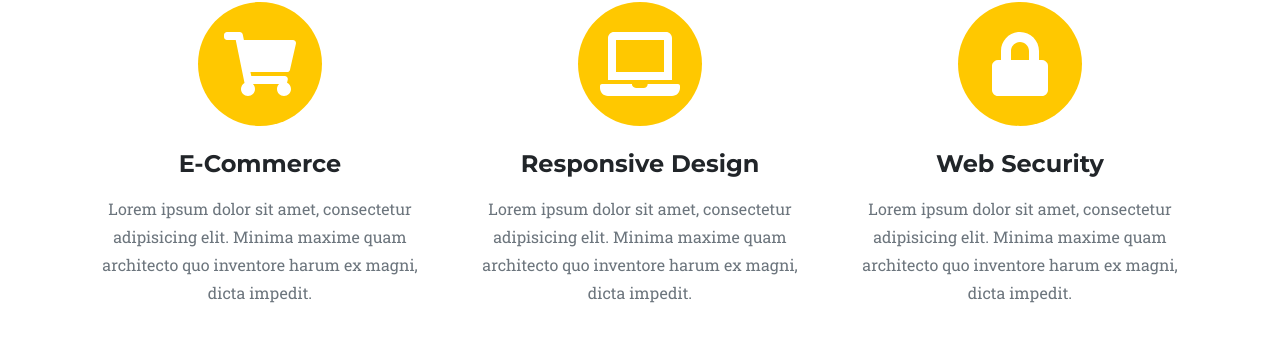
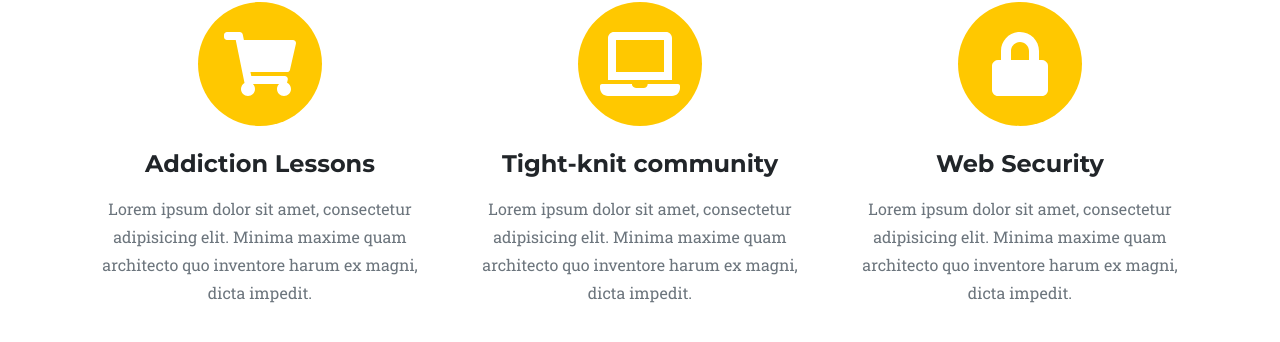
Before and after one commit to nathn101/nathn101.github.io, a plain HTML site: page index.html in a window 1280 px wide. Shown: the part 700-1042 px from the top of the page. Drawn offline with nearby package versions, Linux system fonts and the light colour scheme; a web font is replaced by a local one.

Commit message:
content change

```diff
--- a/index.html
+++ b/index.html
@@ -57,7 +57,7 @@
                             <i class="fas fa-circle fa-stack-2x text-primary"></i>
                             <i class="fas fa-shopping-cart fa-stack-1x fa-inverse"></i>
                         </span>
-                        <h4 class="my-3">E-Commerce</h4>
+                        <h4 class="my-3">Addiction Lessons</h4>
                         <p class="text-muted">Lorem ipsum dolor sit amet, consectetur adipisicing elit. Minima maxime quam architecto quo inventore harum ex magni, dicta impedit.</p>
                     </div>
                     <div class="col-md-4">
@@ -65,7 +65,7 @@
                             <i class="fas fa-circle fa-stack-2x text-primary"></i>
                             <i class="fas fa-laptop fa-stack-1x fa-inverse"></i>
                         </span>
-                        <h4 class="my-3">Responsive Design</h4>
+                        <h4 class="my-3">Tight-knit community</h4>
                         <p class="text-muted">Lorem ipsum dolor sit amet, consectetur adipisicing elit. Minima maxime quam architecto quo inventore harum ex magni, dicta impedit.</p>
                     </div>
                     <div class="col-md-4">
```
